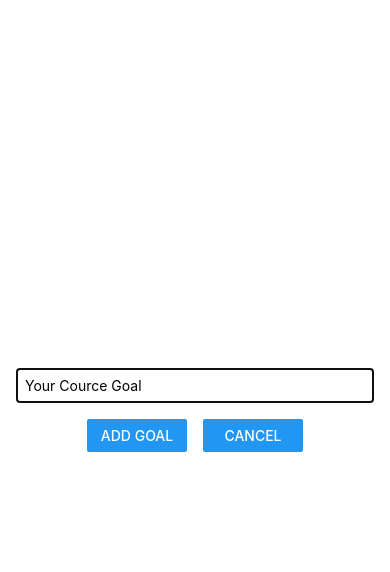
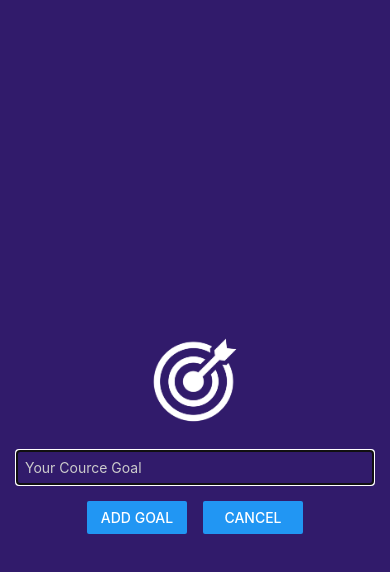
Before and after one commit to natib21/React-Native, a React Native app: screen / in a window 390 px wide. Both pictures are taken after a click on the button "ADD NEW GOAL". Shown: the top 572 px of the page. Built offline with nearby package versions, Linux system fonts and the light colour scheme.

Commit message:
Add Image to the App

```diff
--- a/App.js
+++ b/App.js
@@ -10,6 +10,9 @@
   const startAddGoalHandler = () => {
     setModalIsVisible(true);
   };
+  const endAddGoalHandler = () => {
+    setModalIsVisible(false);
+  };
   const goalInputHandler = (e) => {
     setEnteredGoalText(e);
   };
@@ -19,6 +22,7 @@
       { text: enteredGoalText, key: Math.random().toString() },
     ]);
     setEnteredGoalText("");
+    endAddGoalHandler();
   };
 
   const Delete = (id) => {
@@ -39,6 +43,7 @@
           enteredGoalText={enteredGoalText}
           addGoalHandler={addGoalHandler}
           visible={modalIsVisible}
+          closeModal={endAddGoalHandler}
         />
       )}
       <View style={styles.goalsContainer}>
--- a/components/GoalInput.js
+++ b/components/GoalInput.js
@@ -1,14 +1,26 @@
-import { StyleSheet, View, Button, TextInput, Modal } from "react-native";
+import {
+  StyleSheet,
+  View,
+  Button,
+  TextInput,
+  Modal,
+  Image,
+} from "react-native";
 
 const GoalInput = ({
   addGoalHandler,
   goalInputHandler,
   enteredGoalText,
   visible,
+  closeModal,
 }) => {
   return (
     <Modal visible={visible} animationType="slide">
       <View style={styles.inputContainer}>
+        <Image
+          style={styles.image}
+          source={require("../assets/images/goal.png")}
+        />
         <TextInput
           placeholder="Your Cource Goal"
           style={styles.textInput}
@@ -20,7 +32,7 @@
             <Button title="Add Goal" onPress={addGoalHandler} />
           </View>
           <View style={styles.button}>
-            <Button title="Cancel" />
+            <Button title="Cancel" onPress={closeModal} />
           </View>
         </View>
       </View>
@@ -35,15 +47,20 @@
     borderColor: "#cccccc",
     width: "100%",
     padding: 8,
+    color: "#cccccc",
+  },
+  image: {
+    width: 100,
+    height: 100,
+    margin: 20,
   },
   inputContainer: {
     flex: 1,
     justifyContent: "center",
     alignItems: "center",
-    marginBottom: 24,
-    borderBottomWidth: 1,
-    borderBottomColor: "#cccccc",
+
     padding: 16,
+    backgroundColor: "#311b6b",
   },
   buttonContainer: {
     flexDirection: "row",
```
Also changed, not shown: assets/images/goal.png (added).
